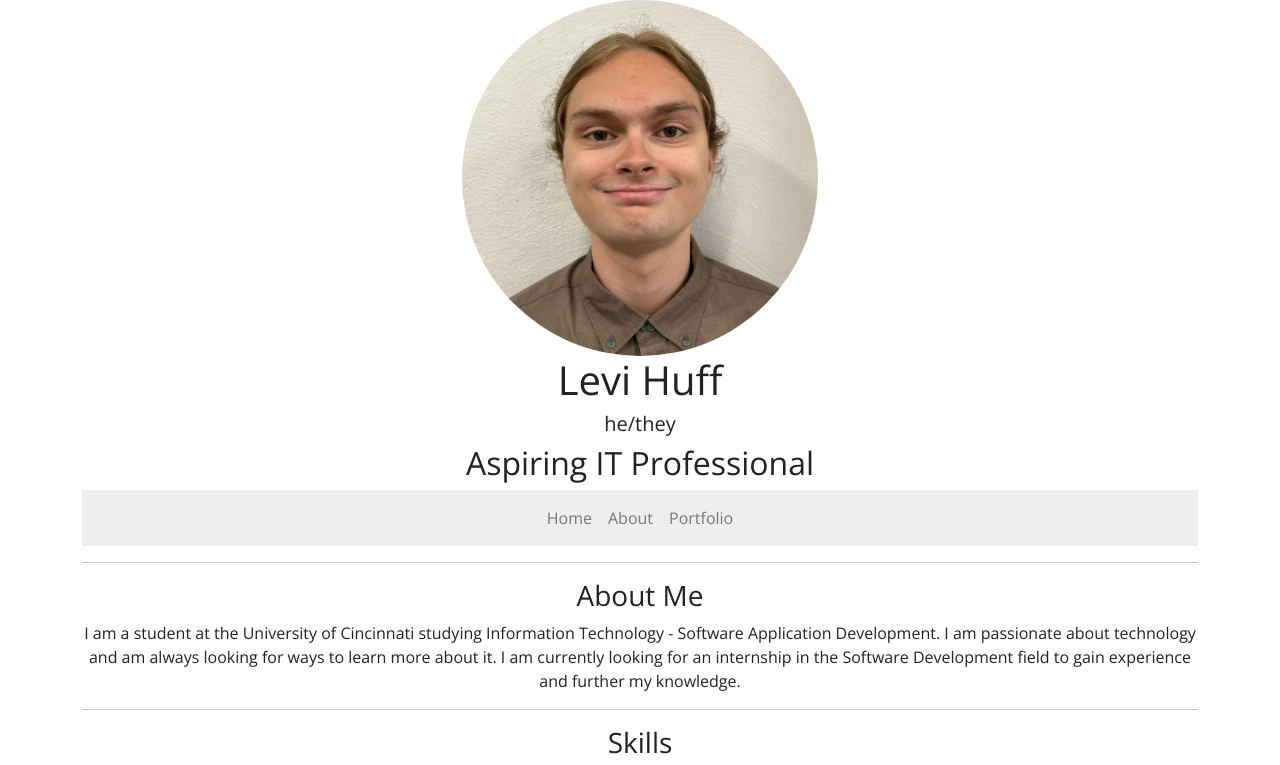
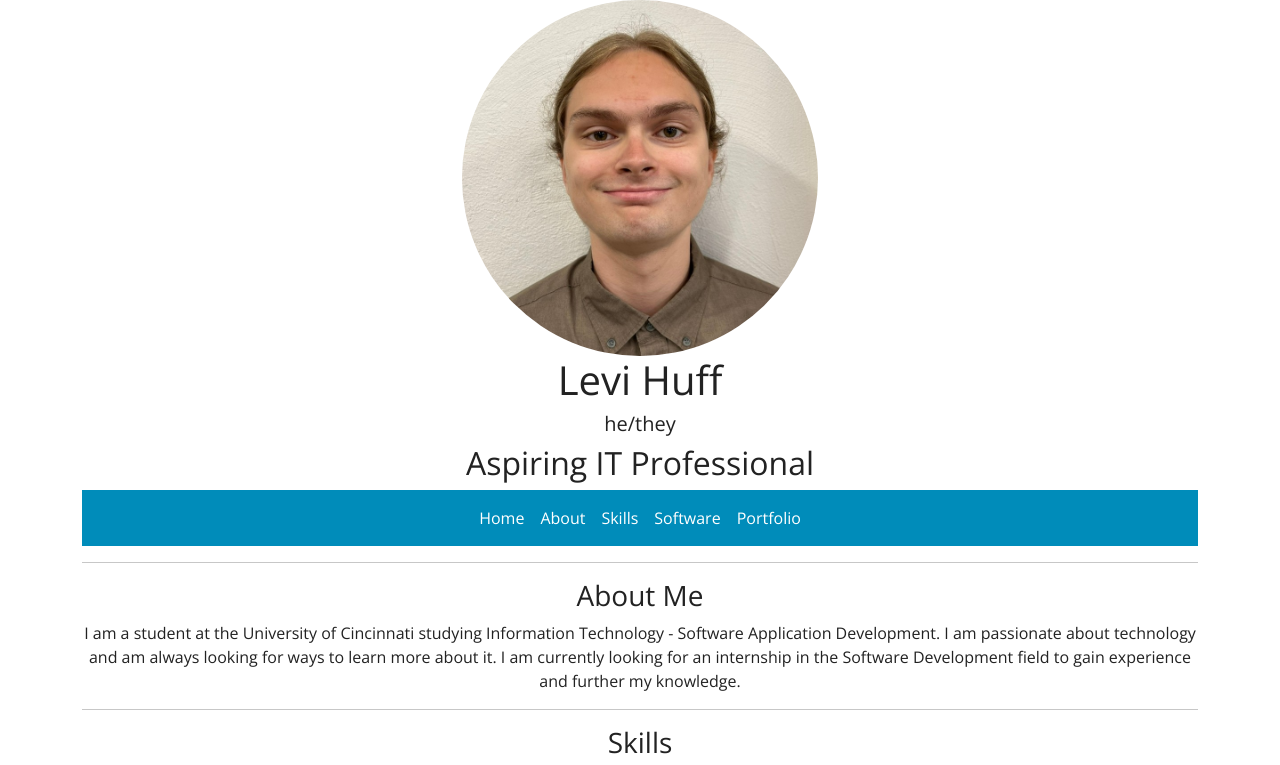
Before and after one commit to lh1207/lh1207.github.io, a website: page index.html in a window 1280 px wide. Shown: the top 765 px of the page. Drawn offline with nearby package versions, Linux system fonts and the light colour scheme.

Commit message:
refactor: Update navbar links and add new sections
- Changed navbar background color to bg-primary for better visibility
- Updated navbar links text color to text-white for readability
- Added new sections for Skills and Software in the navbar
- Updated the section IDs for About, Skills, Software, and Portfolio to match navbar links and improve user experience.

```diff
--- a/index.html
+++ b/index.html
@@ -27,22 +27,24 @@
         </div>
       </div>
 
-      <header>
+      <header id="Home">
         <h1>Levi Huff</h1>
         <h5>he/they</h5>
         <h2>Aspiring IT Professional</h2>
       </header>
 
-      <nav class="navbar navbar-expand-lg navbar-light bg-light justify-content-center">
+      <nav class="navbar navbar-expand-lg navbar-light bg-primary justify-content-center">
         <ul class="navbar-nav">
-          <li class="nav-item"><a class="nav-link" href="#Home">Home</a></li>
-          <li class="nav-item"><a class="nav-link" href="#About">About</a></li>
-          <li class="nav-item"><a class="nav-link" href="#Portfolio">Portfolio</a></li>
+          <li class="nav-item"><a class="nav-link text-white" href="#Home">Home</a></li>
+          <li class="nav-item"><a class="nav-link text-white" href="#About">About</a></li>
+          <li class="nav-item"><a class="nav-link text-white" href="#Skills">Skills</a></li>
+          <li class="nav-item"><a class="nav-link text-white" href="#Software">Software</a></li>
+          <li class="nav-item"><a class="nav-link text-white" href="#Portfolio">Portfolio</a></li>
         </ul>
       </nav>
 
       <hr>
-      <section>
+      <section id="About">
         <h3>About Me</h3>
         <p>
           I am a student at the University of Cincinnati studying Information Technology - Software Application Development.
@@ -53,7 +55,7 @@
 
 
       <hr>
-      <section class="mb-4">
+      <section id="Skills" class="mb-4">
         <h3>Skills</h3>
         <div class="d-flex flex-wrap justify-content-center">
           <a href="https://skillicons.dev" class="p-2">
@@ -78,7 +80,7 @@
       </section>
       <hr>
 
-      <section class="mb-4">
+      <section id="Software" class="mb-4">
         <h3>Software</h3>
         <div class="d-flex flex-wrap justify-content-center">
           <a href="https://skillicons.dev" class="p-2">
@@ -91,7 +93,7 @@
       </section>
 
       <hr>
-      <section class="mb-4">
+      <section id="Portfolio" class="mb-4">
         <h3>Portfolio</h3>
         <div class="row">
           <div class="col-md-4">
```
